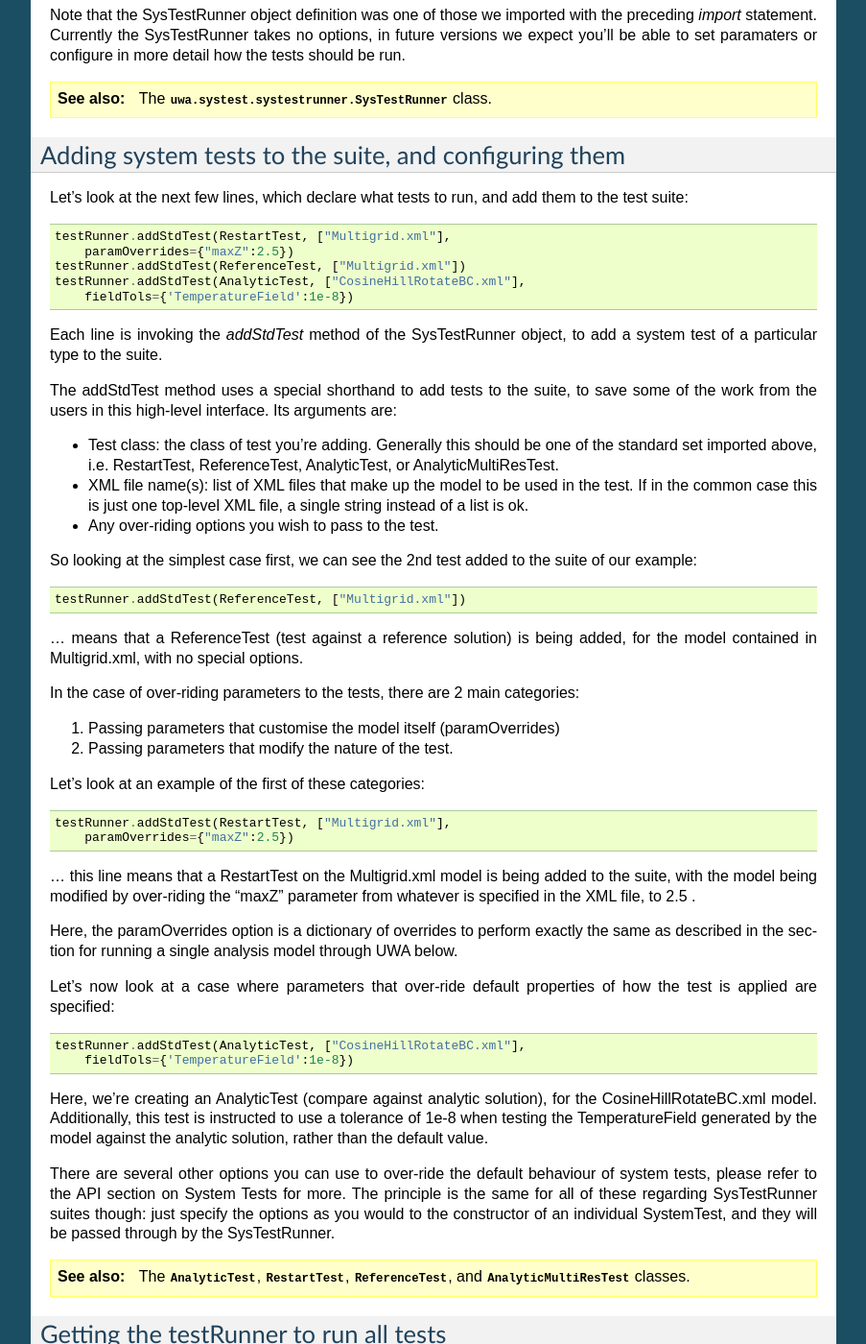
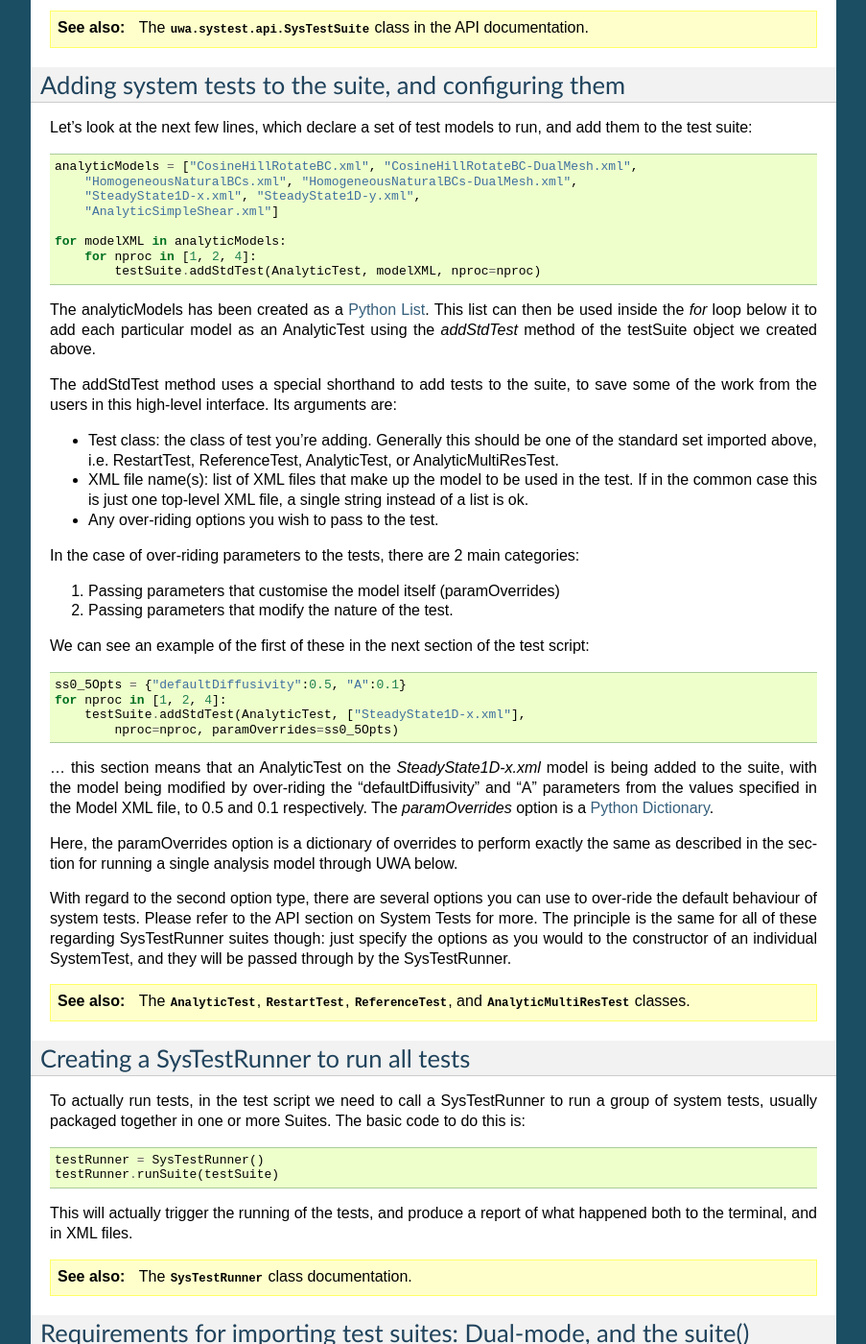
Before and after one commit to PatSunter/credo, a Sphinx documentation site: the page built from doc/examples/run-modify-systest-direct.rst, in a window 1280 px wide and 1400 px high, scrolled down 1332 px. Shown: the whole window at 96% size, without its empty margins (198-1101 px from the left). Built offline with Sphinx 7.4.7, drawn with Linux system fonts in a browser that asks for light colours; some of the changed text lies outside the part shown.

Commit message:
Updated the section about running and modifying system tests directly, to take into account recent interface changes.

```diff
--- a/doc/examples/run-modify-systest-direct.rst
+++ b/doc/examples/run-modify-systest-direct.rst
@@ -15,29 +15,25 @@ code. We'll show in this example StgFEM/SysTest/RegressionTests/testAll-new.py:
 .. include:: ../../../StgFEM/SysTest/RegressionTests/testAll.py
    :literal:
 
-This Python script uses UWA to run 3 system tests, and process their results. To
-see it in practice, cd to that directory and then run the script (since it's set
-as executable, you don't need to invoke Python explicitly). You should see
-output starting with::
+This Python script uses UWA to run several system tests, and process their
+results. To see it in practice, cd to that directory and then run the script
+(since it's set as executable, you don't need to invoke Python explicitly).
+You should see output starting with::
 
-  psunter@auscope-02:~/AuScopeCodes/stgUnderworldE-uwaDev-work/StgFEM/SysTest/RegressionTests$ ./testAll-new.py
-  Running System test 0, with name 'Multigrid-restartTest':
+  Running System Test Suite for Project 'StgFEM', named 'RegressionTests', containing 33 direct tests and 0 sub-suites:
+  Running System test 1/33, with name 'CosineHillRotateBC-analyticTest-np1':
   Writing pre-test info to XML
-  Running the 2 modelRuns specified in the suite
-  Doing run 1/2 (index 0), of name 'Multigrid-restartTest-initial':
-  ModelRun description: "Do the initial full run and checkpoint solutions."
+  Running the 1 modelRuns specified in the suite
+  Doing run 1/1 (index 0), of name 'CosineHillRotateBC-analyticTest-np1':
+  ModelRun description: "Run the model and generate analytic soln."
   Generating analysis XML:
 
 and finishing with::
 
   --------------------------------------------------------------------------------
-  UWA System Tests results summary:
-  Ran 3 system tests, with 2 passes, 1 fails, and 0 errors
-  Failures were:
-   CosineHillRotateBC-analyticTest: At least one Field not within tolerance of analytic soln.
+  UWA System Tests results summary, project 'StgFEM', suite 'RegressionTests':
+  Ran 33 system tests, with 33 passes, 0 fails, and 0 errors
   --------------------------------------------------------------------------------
-
-(Note that the failure is deliberate in the testing stages).
 
 The following sections will explain how the file is set up, and show what the different sections do.
 
@@ -48,9 +44,10 @@ Importing UWA and creating a testRunner object
 To explain the first few lines of the script, as shown below::
 
   #!/usr/bin/env python
+
   from uwa.systest import *
 
-  testRunner = SysTestRunner()
+  testSuite = SysTestSuite("StgFEM", "RegressionTests")
 
 The first denotes the file as an executable script, using Python.
 
@@ -59,31 +56,37 @@ the rest of the Python script - this is a convenience since all the objects
 we'll need for the rest of the script, such as various types of System
 test classes, are contained here.
 
-The next line creates a SysTestRunner object to use for managing a test suite,
-and assigns it to the name 'testRunner'.
+The next line creates a SysTestSuite object to use for managing a test suite,
+and assigns it to the name 'testSuite'. The 2 arguments when creating the
+SysTestSuite are for recording the project the suite belongs to, and a textual
+name of the suite.
 
-Note that the SysTestRunner object definition was one of those we imported
-with the preceding *import* statement. Currently the SysTestRunner takes no
-options, in future versions we
-expect you'll be able to set paramaters or configure in more detail how the
-tests should be run.
+Note that the SysTestSuite object definition was one of those we imported
+with the preceding *import* statement.
 
-.. seealso:: The :class:`uwa.systest.systestrunner.SysTestRunner` class.
+.. seealso:: The :class:`uwa.systest.api.SysTestSuite` class in the
+   API documentation.
 
 Adding system tests to the suite, and configuring them
 ^^^^^^^^^^^^^^^^^^^^^^^^^^^^^^^^^^^^^^^^^^^^^^^^^^^^^^
 
-Let's look at the next few lines, which declare what tests to run, and add them
-to the test suite::
+Let's look at the next few lines, which declare a set of test models to run,
+and add them to the test suite::
 
-  testRunner.addStdTest(RestartTest, ["Multigrid.xml"],
-      paramOverrides={"maxZ":2.5})
-  testRunner.addStdTest(ReferenceTest, ["Multigrid.xml"])
-  testRunner.addStdTest(AnalyticTest, ["CosineHillRotateBC.xml"],
-      fieldTols={'TemperatureField':1e-8})
+  analyticModels = ["CosineHillRotateBC.xml", "CosineHillRotateBC-DualMesh.xml",
+      "HomogeneousNaturalBCs.xml", "HomogeneousNaturalBCs-DualMesh.xml",
+      "SteadyState1D-x.xml", "SteadyState1D-y.xml",
+      "AnalyticSimpleShear.xml"]
 
-Each line is invoking the *addStdTest* method of the SysTestRunner object, to
-add a system test of a particular type to the suite.
+  for modelXML in analyticModels:
+      for nproc in [1, 2, 4]:
+          testSuite.addStdTest(AnalyticTest, modelXML, nproc=nproc)
+
+The analyticModels has been created as a `Python List
+<http://docs.python.org/tutorial/introduction.html#lists>`_. This list can then
+be used inside the `for` loop below it to add each particular model as an
+AnalyticTest using the `addStdTest` method of the testSuite object we created
+above.
 
 The addStdTest method uses a special shorthand to add tests to the suite, to
 save some of the work from the users in this high-level interface.
@@ -97,45 +100,32 @@ Its arguments are:
   string instead of a list is ok.
 * Any over-riding options you wish to pass to the test.
 
-So looking at the simplest case first, we can see the 2nd test added to the
-suite of our example::
-
-  testRunner.addStdTest(ReferenceTest, ["Multigrid.xml"])
-
-... means that a ReferenceTest (test against a reference solution) is being
-added, for the model contained in Multigrid.xml, with no special options.
-
 In the case of over-riding parameters to the tests, there are 2 main categories:
 
 #. Passing parameters that customise the model itself (paramOverrides)
 #. Passing parameters that modify the nature of the test.
 
-Let's look at an example of the first of these categories::
+We can see an example of the first of these in the next section of the test
+script::
 
-  testRunner.addStdTest(RestartTest, ["Multigrid.xml"],
-      paramOverrides={"maxZ":2.5})
+  ss0_5Opts = {"defaultDiffusivity":0.5, "A":0.1}
+  for nproc in [1, 2, 4]:
+      testSuite.addStdTest(AnalyticTest, ["SteadyState1D-x.xml"],
+          nproc=nproc, paramOverrides=ss0_5Opts)
 
-... this line means that a RestartTest on the Multigrid.xml model is being added
-to the suite, with the model being modified by over-riding the "maxZ" parameter
-from whatever is specified in the XML file, to 2.5 .
+... this section means that an AnalyticTest on the `SteadyState1D-x.xml` model
+is being added to the suite, with the model being modified by over-riding the
+"defaultDiffusivity" and "A" parameters from the values specified in the
+Model XML file, to 0.5 and 0.1 respectively. The `paramOverrides` option is
+a `Python Dictionary <http://docs.python.org/tutorial/datastructures.html#dictionaries>`_.
 
 Here, the paramOverrides option is a dictionary of overrides to perform exactly
 the same as described in the section for running a single analysis model through
 UWA below.
 
-Let's now look at a case where parameters that over-ride default properties of
-how the test is applied are specified::
-
-  testRunner.addStdTest(AnalyticTest, ["CosineHillRotateBC.xml"],
-      fieldTols={'TemperatureField':1e-8})
-
-Here, we're creating an AnalyticTest (compare against analytic solution), for
-the CosineHillRotateBC.xml model. Additionally, this test is instructed to use a
-tolerance of 1e-8 when testing the TemperatureField generated by the model
-against the analytic solution, rather than the default value.
-
-There are several other options you can use to over-ride the default behaviour
-of system tests, please refer to the API section on System Tests for more. The
+With regard to the second option type, there are several options you can use to
+over-ride the default behaviour of system tests.
+Please refer to the API section on System Tests for more. The
 principle is the same for all of these regarding SysTestRunner suites though:
 just specify the options as you would to the constructor of an individual
 SystemTest, and they will be passed through by the SysTestRunner.
@@ -145,23 +135,54 @@ SystemTest, and they will be passed through by the SysTestRunner.
    :class:`~uwa.systest.reference.ReferenceTest`, and
    :class:`~uwa.systest.analyticMultiRes.AnalyticMultiResTest` classes.
 
-Getting the testRunner to run all tests
-^^^^^^^^^^^^^^^^^^^^^^^^^^^^^^^^^^^^^^^
+Creating a SysTestRunner to run all tests
+^^^^^^^^^^^^^^^^^^^^^^^^^^^^^^^^^^^^^^^^^
 
-Finally, in the test script we need to call the SysTestRunner to run all the
-system tests that've been associated with it::
+To actually run tests, in the test script we need to call a SysTestRunner
+to run a group of system tests, usually packaged together in one or more
+Suites. The basic code to do this is::
 
-  testRunner.runAll()
+  testRunner = SysTestRunner()
+  testRunner.runSuite(testSuite)
 
-Which is what will actually trigger the running of the tests, and produce a
+This will actually trigger the running of the tests, and produce a
 report of what happened both to the terminal, and in XML files.
+
+.. seealso:: The  :class:`~uwa.systest.systestrunner.SysTestRunner` class
+   documentation.
 
 .. _uwa-examples-run-systest-direct-importingReqs:
 
 Requirements for importing test suites: Dual-mode, and the suite() function
 ^^^^^^^^^^^^^^^^^^^^^^^^^^^^^^^^^^^^^^^^^^^^^^^^^^^^^^^^^^^^^^^^^^^^^^^^^^^
 
-TODO.
+You'll notice in the example test script from StgFEM, we don't simply create a
+testRunner at the end and run the tests. As a reminder, the actual code is::
+
+  def suite():
+      return testSuite
+
+  if __name__ == "__main__":
+      testRunner = SysTestRunner()
+      testRunner.runSuite(testSuite)
+
+The reason for this approach is so that the test can be run directly from the
+command line to run the suite and report the results, *or* imported from another
+Python file when running and analysing a whole set of suites. This is known as a
+"dual-mode" script in Python, and is needed so that UWA test scripts can be run
+via SCons, as discussed in :ref:`uwa-examples-run-systest-scons`.
+
+Generally those working on these scripts can just follow this pattern.
+The 2 key aspects to keep in mind are:
+
+#. The `suite()` function must be defined if you expect to be able to use this
+   script in SCons from other directories.
+#. The `__name__ == "__main__"` section will only be executed if the script is
+   running directly from the terminal - meaning that the testRunner will only be
+   created and run in this case. This means that when importing this script,
+   you can control how and when to run the suite from the importing program.
+
+.. seealso:: http://docs.python.org/tutorial/modules.html#executing-modules-as-scripts
 
 Alternative: Running a single test from the command-line
 ^^^^^^^^^^^^^^^^^^^^^^^^^^^^^^^^^^^^^^^^^^^^^^^^^^^^^^^^
```
